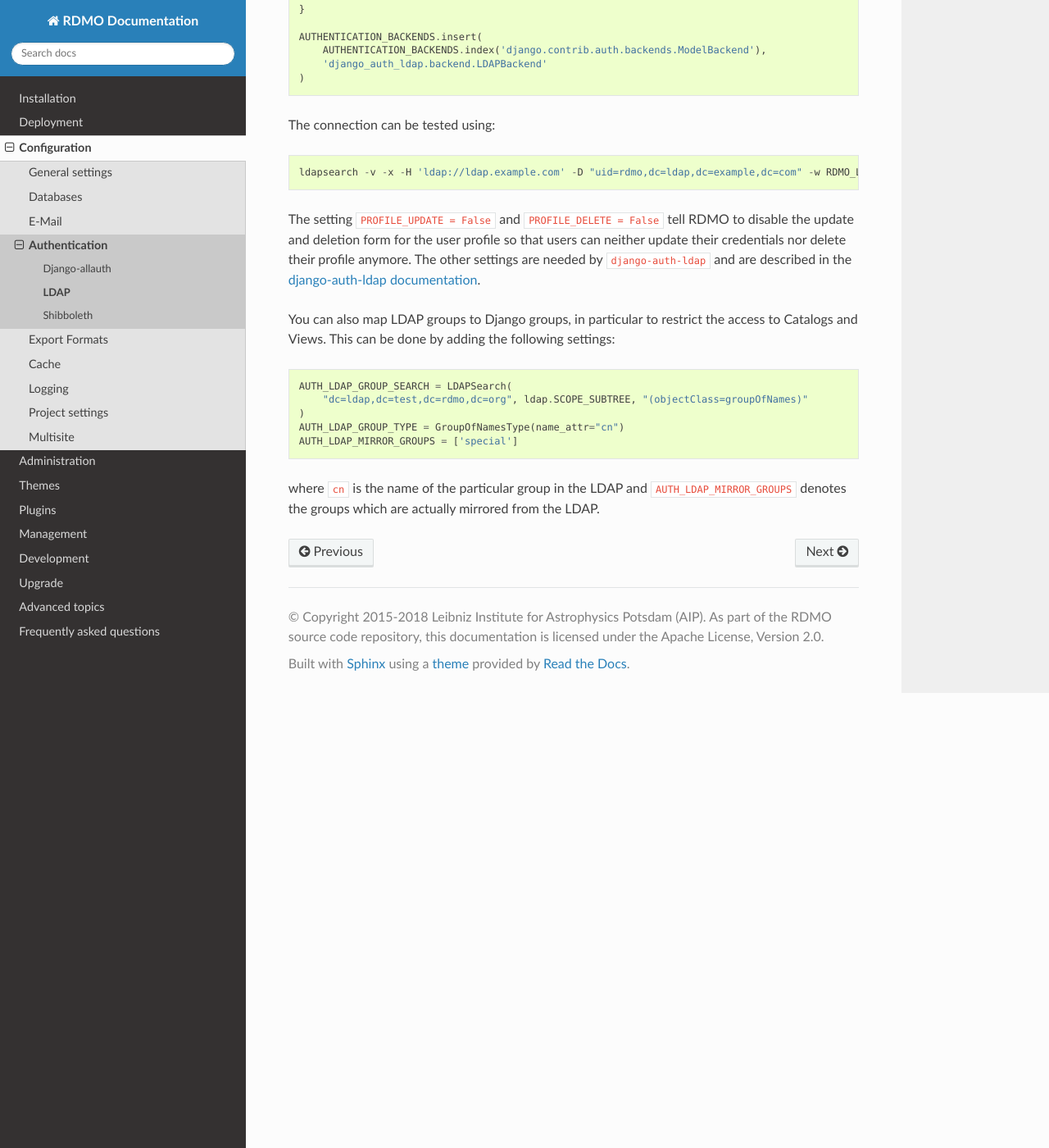
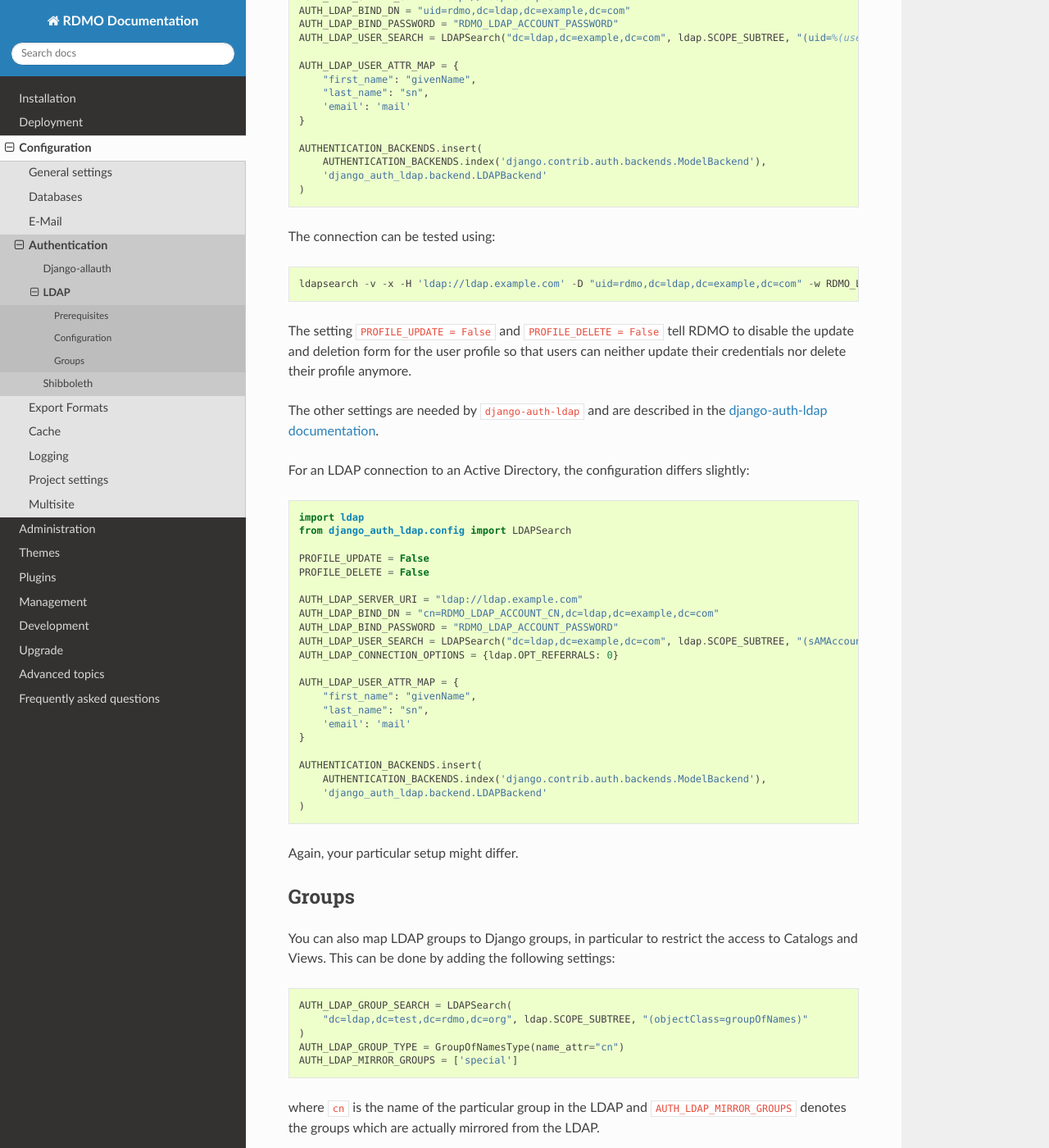
Before and after one commit to rdmorganiser/rdmo-docs, a Sphinx documentation site: the page built from docs/configuration/authentication/ldap.md, in a window 1280 px wide and 1400 px high, scrolled down 1160 px. Shown: the whole window at 82% size. Built offline with Sphinx 7.4.7 and the Read the Docs theme 3.1.0, drawn with Linux system fonts in a browser that asks for light colours; some of the changed text lies outside the part shown.

Commit message:
Update LDAP settings

````diff
--- a/docs/configuration/authentication/ldap.md
+++ b/docs/configuration/authentication/ldap.md
@@ -1,4 +1,6 @@
 # LDAP
+
+## Prerequisites
 
 In order to use a LDAP backend with RDMO you need to install some prerequistes. On Debian/Ubuntu you can install them using:
 
@@ -31,7 +33,9 @@
 
 and end with a blank line followed by `ctrl-d`.
 
-Then, in your `config/settings/local.py` add or uncomment:
+## Configuration
+
+In order to use LDAP as one of your authentication backends in RDMO, edit `config/settings/local.py` and add or uncomment:
 
 ```python
 import ldap
@@ -63,7 +67,40 @@
 ldapsearch -v -x -H 'ldap://ldap.example.com' -D "uid=rdmo,dc=ldap,dc=example,dc=com" -w RDMO_LDAP_ACCOUNT_PASSWORD -b "dc=ldap,dc=example,dc=com" -s sub 'uid=user'
 ```
 
-The setting `PROFILE_UPDATE = False` and `PROFILE_DELETE = False` tell RDMO to disable the update and deletion form for the user profile so that users can neither update their credentials nor delete their profile anymore. The other settings are needed by `django-auth-ldap` and are described in the [django-auth-ldap documentation](https://django-auth-ldap.readthedocs.io/en/latest/).
+The setting `PROFILE_UPDATE = False` and `PROFILE_DELETE = False` tell RDMO to disable the update and deletion form for the user profile so that users can neither update their credentials nor delete their profile anymore.
+
+The other settings are needed by `django-auth-ldap` and are described in the [django-auth-ldap documentation](https://django-auth-ldap.readthedocs.io/en/latest/).
+
+For an LDAP connection to an Active Directory, the configuration differs slightly:
+
+```python
+import ldap
+from django_auth_ldap.config import LDAPSearch
+
+PROFILE_UPDATE = False
+PROFILE_DELETE = False
+
+AUTH_LDAP_SERVER_URI = "ldap://ldap.example.com"
+AUTH_LDAP_BIND_DN = "cn=RDMO_LDAP_ACCOUNT_CN,dc=ldap,dc=example,dc=com"
+AUTH_LDAP_BIND_PASSWORD = "RDMO_LDAP_ACCOUNT_PASSWORD"
+AUTH_LDAP_USER_SEARCH = LDAPSearch("dc=ldap,dc=example,dc=com", ldap.SCOPE_SUBTREE, "(sAMAccountName=%(user)s)")
+AUTH_LDAP_CONNECTION_OPTIONS = {ldap.OPT_REFERRALS: 0}
+
+AUTH_LDAP_USER_ATTR_MAP = {
+    "first_name": "givenName",
+    "last_name": "sn",
+    'email': 'mail'
+}
+
+AUTHENTICATION_BACKENDS.insert(
+    AUTHENTICATION_BACKENDS.index('django.contrib.auth.backends.ModelBackend'),
+    'django_auth_ldap.backend.LDAPBackend'
+)
+```
+
+Again, your particular setup might differ.
+
+## Groups
 
 You can also map LDAP groups to Django groups, in particular to restrict the access to Catalogs and Views. This can be done by adding the following settings:
 
````
